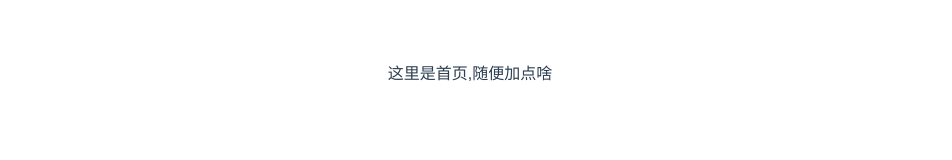
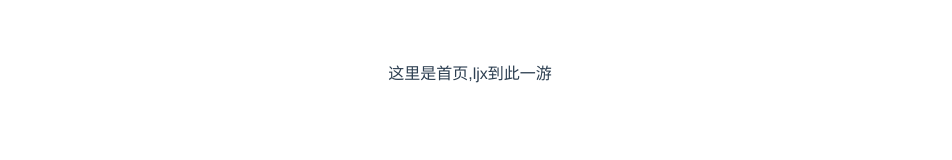
Before and after one commit to Captain2864708677/SummerTrainingWork, a Vue app: page /homepage in a window 1280 px wide. Shown: the top 160 px of the page, without its empty margins (170-1122 px from the left). Built offline with nearby package versions, Linux system fonts and the light colour scheme.

Commit message:
ljx push test

```diff
--- a/src/views/homepage/index.vue
+++ b/src/views/homepage/index.vue
@@ -1,6 +1,6 @@
 <template>
   <div>
-    这里是首页,随便加点啥
+    这里是首页,ljx到此一游
   </div>
 
 </template>
```
Also changed, not shown: 1 other file (tests, documents, lock files or other folders).
